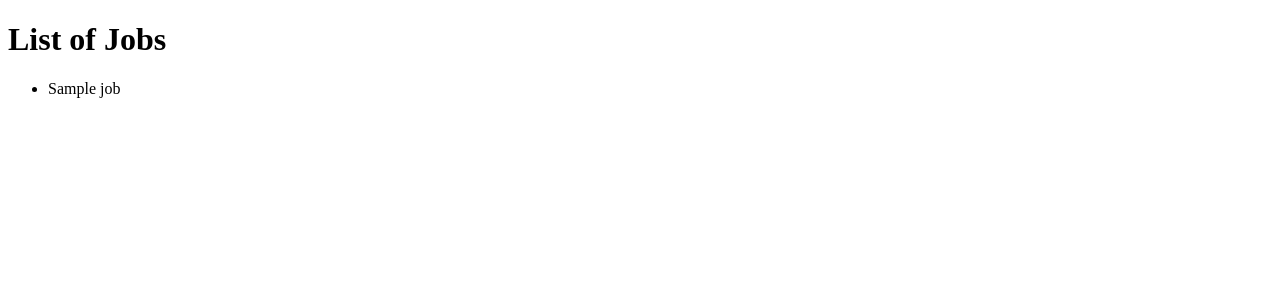
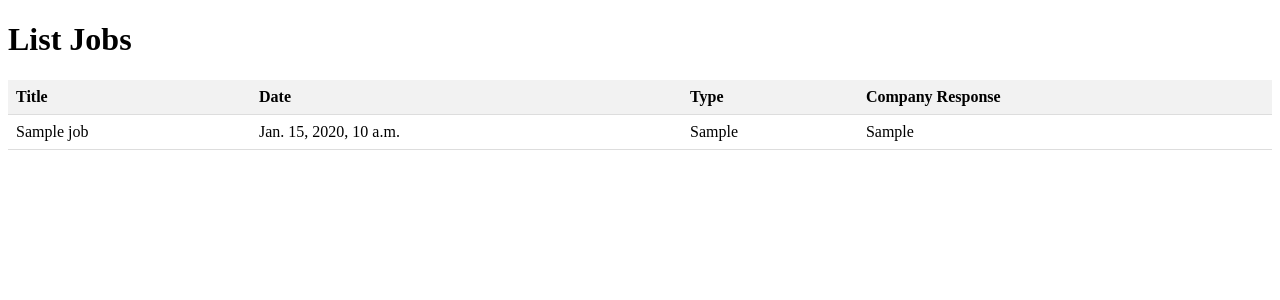
Before and after one commit to anabergerr/control-jobs, a Django app: template jobscontrol/jobs/templates/jobs/list_jobs.html in a window 1280 px wide. Shown: the top 300 px of the page. Run offline with Django 5.2, Linux system fonts and the light colour scheme; the template is opened without the code that fills it: most values are stand-ins (such as "Sample title", 1, 10 or a date in 2020); data that the repository does not hold is empty.

Commit message:
Adiciona novas funcionalidades ao aplicativo

```diff
--- a/jobscontrol/jobs/forms.py
+++ b/jobscontrol/jobs/forms.py
@@ -4,4 +4,4 @@ from .models import Job
 class JobForm(forms.ModelForm):
     class Meta:
         model = Job
-        fields = ['title','type_job', 'company_return']
+        fields = ['title','type_job', 'company_return', 'date']
--- a/jobscontrol/jobs/models.py
+++ b/jobscontrol/jobs/models.py
@@ -1,8 +1,11 @@
 from django.db import models
 
 from django.db import models
+from django.utils import timezone
+
 
 class Job(models.Model):
     title = models.CharField(max_length=100)
     type_job = models.CharField(max_length=50)
     company_return = models.TextField()
+    date = models.DateField(default=timezone.now)
--- a/jobscontrol/jobs/templates/jobs/list_jobs.html
+++ b/jobscontrol/jobs/templates/jobs/list_jobs.html
@@ -1,19 +1,51 @@
-<!-- list_jobs.html -->
 <!DOCTYPE html>
 <html lang="en">
 
 <head>
   <meta charset="UTF-8">
-  <title>List of Jobs</title>
+  <meta name="viewport" content="width=device-width, initial-scale=1.0">
+  <title>List Jobs</title>
+  <style>
+    table {
+      width: 100%;
+      border-collapse: collapse;
+    }
+
+    th,
+    td {
+      padding: 8px;
+      text-align: left;
+      border-bottom: 1px solid #ddd;
+    }
+
+    th {
+      background-color: #f2f2f2;
+    }
+  </style>
 </head>
 
 <body>
-  <h1>List of Jobs</h1>
-  <ul>
-    {% for job in jobs %}
-    <li>{{ job.title }}</li>
-    {% endfor %}
-  </ul>
+  <h1>List Jobs</h1>
+  <table>
+    <thead>
+      <tr>
+        <th>Title</th>
+        <th>Date</th>
+        <th>Type</th>
+        <th>Company Response</th>
+      </tr>
+    </thead>
+    <tbody>
+      {% for job in jobs %}
+      <tr>
+        <td>{{ job.title }}</td>
+        <td>{{ job.date }}</td>
+        <td>{{ job.type_job }}</td>
+        <td>{{ job.company_return }}</td>
+      </tr>
+      {% endfor %}
+    </tbody>
+  </table>
 </body>
 
 </html>
--- a/jobscontrol/jobs/urls.py
+++ b/jobscontrol/jobs/urls.py
@@ -4,6 +4,6 @@ from . import views
 urlpatterns = [
     path('', views.list_jobs, name='list_jobs'),
     path('create/', views.create_job, name='create_job'),
-    # path('update/<int:id>/', views.update_job, name='update_job'),
-    # path('delete/<int:id>/', views.delete_job, name='delete_job'),
+    path('update/<int:id>/', views.update_job, name='update_job'),
+    path('delete/<int:id>/', views.delete_job, name='delete_job'),
 ]
```
Also changed, not shown: jobscontrol/jobs/templates/jobs/delete_job.html (added, +19 -0 lines), jobscontrol/jobs/templates/jobs/update_job.html (added, +19 -0 lines), jobscontrol/jobs/views.py (+16 -16 lines), jobscontrol/jobs/migrations/0003_job_date.py (added), 1 other file.
